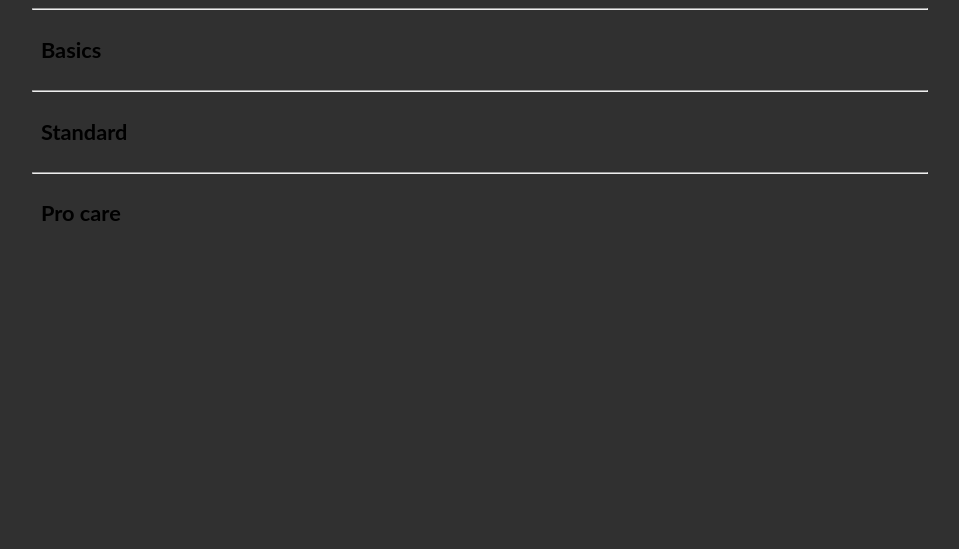
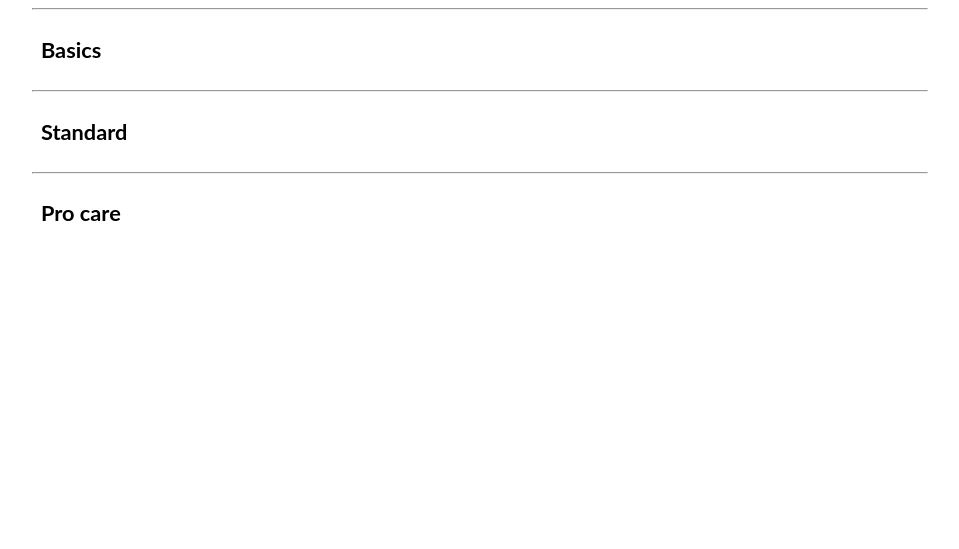
Before and after one commit to Veniamin-Noise/cssBayan, a plain HTML site: page cssBayan/index.html in a window 1280 px wide. Shown: the whole page, without its empty margins (160-1119 px from the left). Drawn offline with Linux system fonts and the light colour scheme.

Commit message:
fix: background (Mon, March 13, 2023 2:51:24 PM)

```diff
--- a/cssBayan/style.css
+++ b/cssBayan/style.css
@@ -6,9 +6,6 @@ hr {
 
 @import url('https://fonts.googleapis.com/css?family=Lato&display=swap');
 
-body {
-  background-color: #303030;
-}
 
 /*---------------------------------accordion---------------------------------*/
 .ac-wrapper {
```
